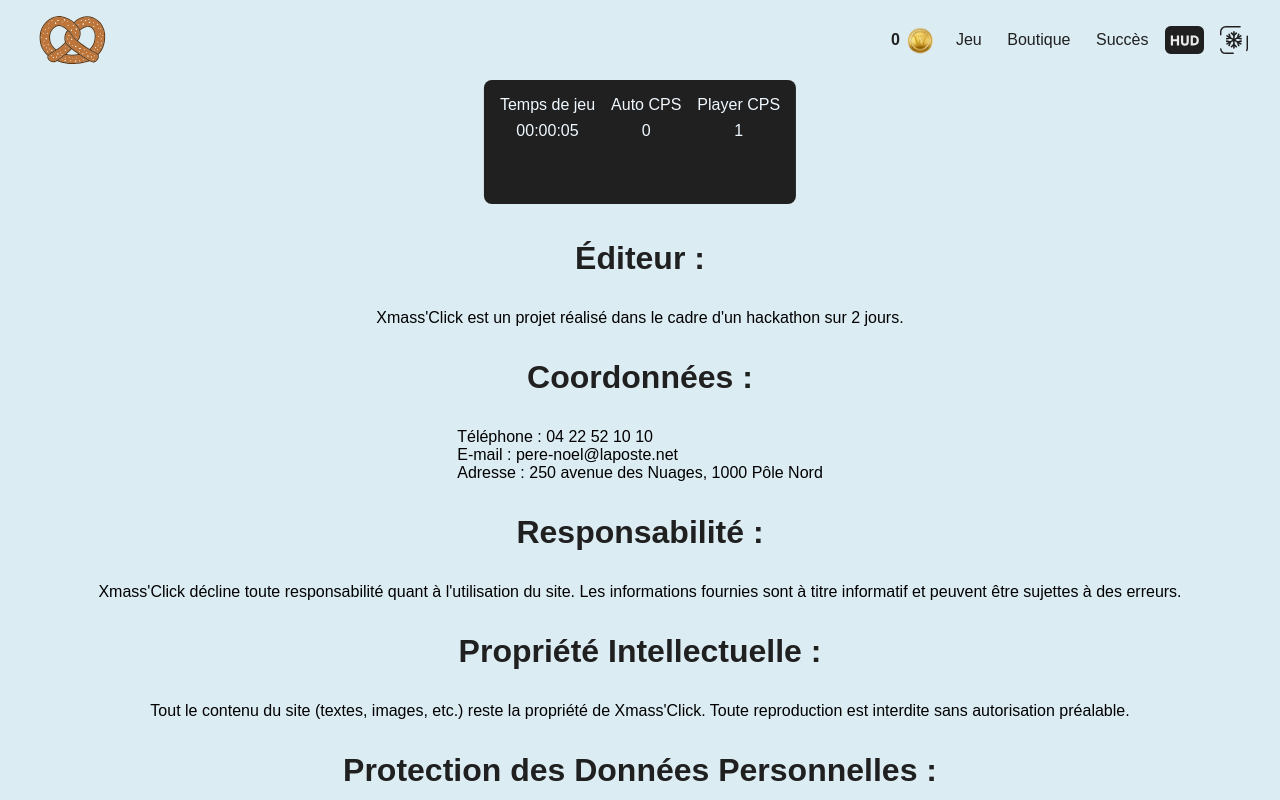
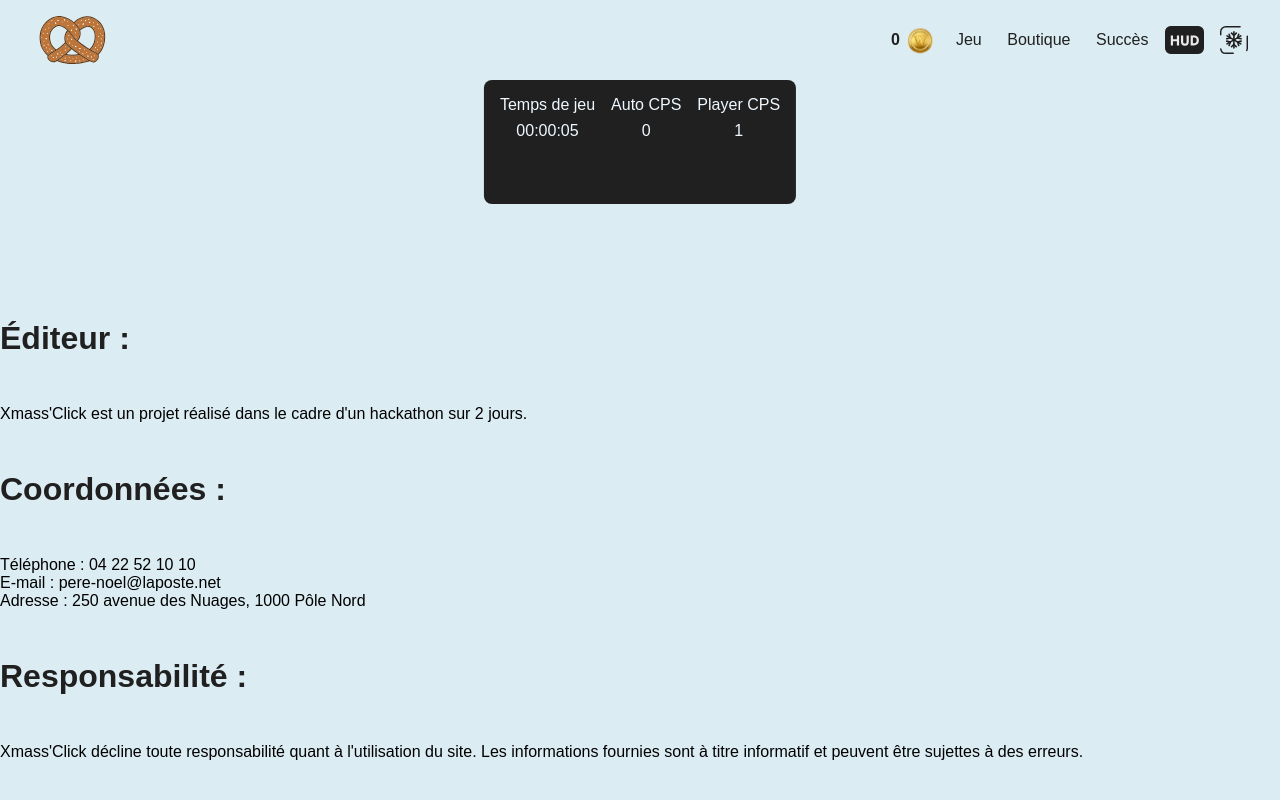
Before and after one commit to Batsave/Xmass-Click, a React (Vite) app: page /mentionslegales in a window 1280 px wide. Shown: the top 800 px of the page. Built offline with nearby package versions, Linux system fonts and the light colour scheme.

Commit message:
Legal Page Fix

```diff
--- a/src/scss/Legal.scss
+++ b/src/scss/Legal.scss
@@ -1,10 +1,12 @@
 .mentionslegales {
+    width: 100%;
+    margin: 0 auto;
+    max-width: 1280px;
     font-family: var(--font);
     display: flex;
     flex-direction: column;
-    align-items: center;
-    gap: 2rem;
-    padding: 10rem 0 4rem;
+    gap: 3rem;
+    padding: 15rem 0 4rem;
 }
 
 h2 {
```
